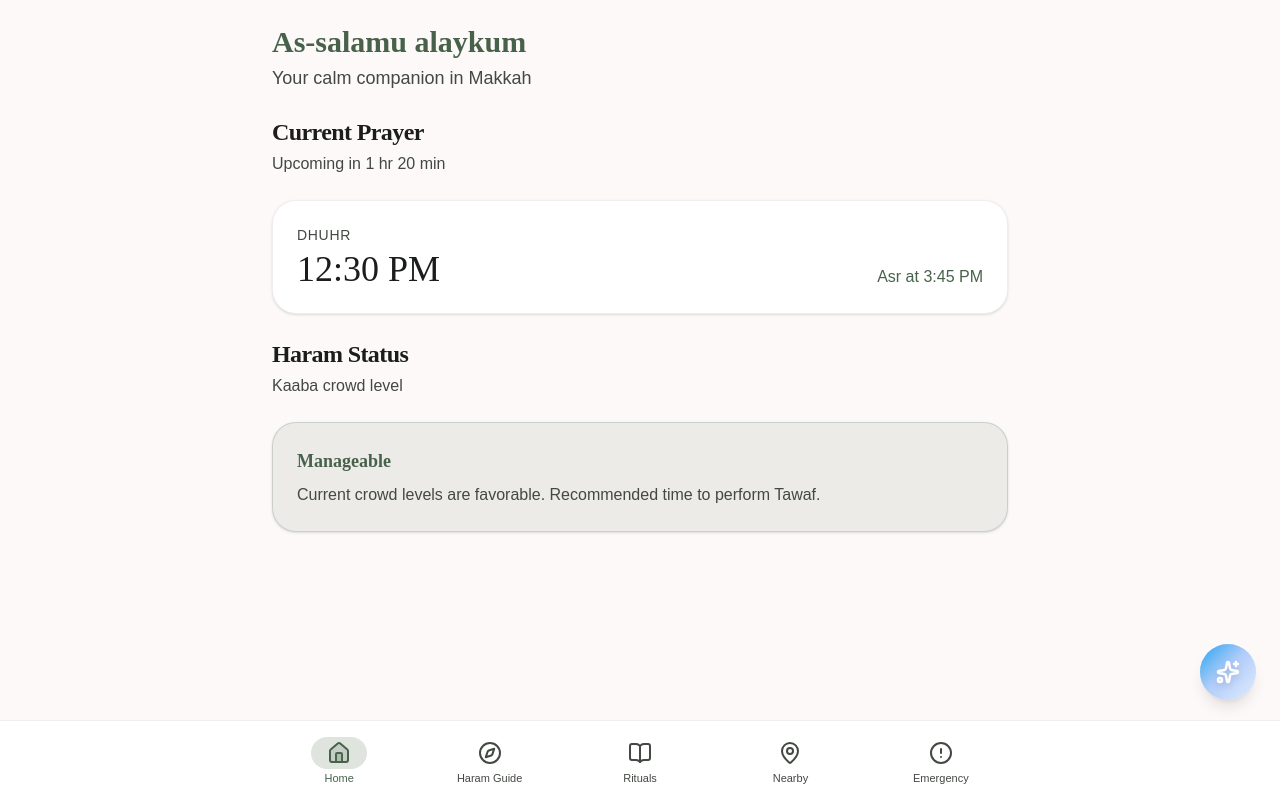
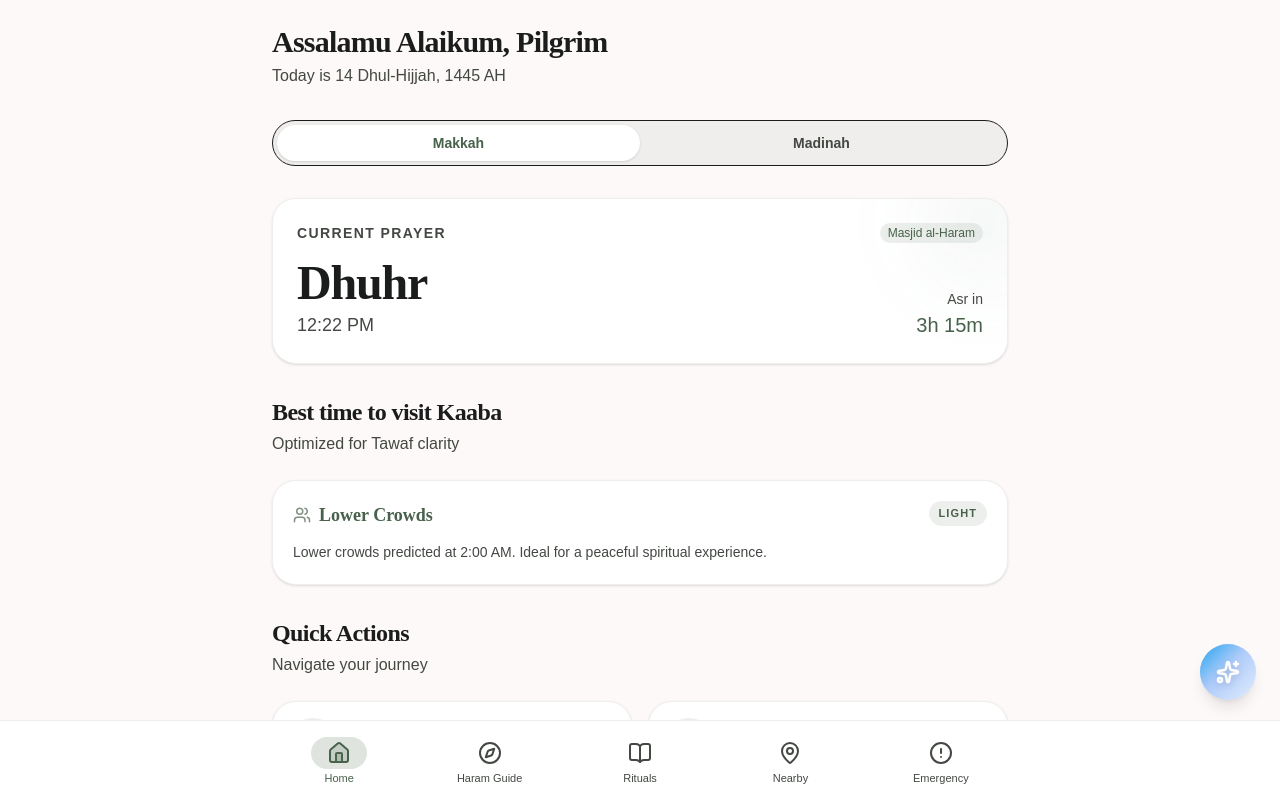
Before and after one commit to aayaancoder1/Hajj-Companion-App, a React (Vite) app in the folder hajj-companion-app-1/: page / in a window 1280 px wide. Built offline with nearby package versions, Linux system fonts and the light colour scheme.

Commit message:
feat: implement production-ready home screen experience

```diff
--- /dev/null
+++ b/hajj-companion-app-1/src/components/home/CityToggle.tsx
@@ -0,0 +1,34 @@
+import React from 'react';
+import { useAppStore } from '../../store';
+import { cn } from '../ui/Button';
+
+export const CityToggle: React.FC = () => {
+  const { selectedCity, setSelectedCity } = useAppStore();
+
+  return (
+    <div className="flex bg-surface-container rounded-full p-1 border border-surface-variant">
+      <button
+        onClick={() => setSelectedCity('Makkah')}
+        className={cn(
+          'flex-1 py-2 px-4 rounded-full text-sm font-semibold transition-all duration-300 ease-out',
+          selectedCity === 'Makkah'
+            ? 'bg-surface-container-lowest text-primary shadow-sm'
+            : 'text-on-surface-variant hover:text-on-surface'
+        )}
+      >
+        Makkah
+      </button>
+      <button
+        onClick={() => setSelectedCity('Madinah')}
+        className={cn(
+          'flex-1 py-2 px-4 rounded-full text-sm font-semibold transition-all duration-300 ease-out',
+          selectedCity === 'Madinah'
+            ? 'bg-surface-container-lowest text-primary shadow-sm'
+            : 'text-on-surface-variant hover:text-on-surface'
+        )}
+      >
+        Madinah
+      </button>
+    </div>
+  );
+};
--- /dev/null
+++ b/hajj-companion-app-1/src/components/home/CrowdCard.tsx
@@ -0,0 +1,27 @@
+import React from 'react';
+import { Card } from '../ui/Card';
+import { StatusPill, type StatusLevel } from './StatusPill';
+import { Users } from 'lucide-react';
+
+interface CrowdCardProps {
+  level: StatusLevel;
+  title: string;
+  recommendation: string;
+}
+
+export const CrowdCard: React.FC<CrowdCardProps> = ({ level, title, recommendation }) => {
+  return (
+    <Card className="p-5 flex flex-col gap-3">
+      <div className="flex items-start justify-between">
+        <div className="flex items-center gap-2 text-primary font-serif">
+          <Users size={18} className="text-primary/70" />
+          <h3 className="font-semibold text-lg">{title}</h3>
+        </div>
+        <StatusPill level={level} />
+      </div>
+      <p className="text-on-surface-variant text-sm leading-relaxed">
+        {recommendation}
+      </p>
+    </Card>
+  );
+};
--- /dev/null
+++ b/hajj-companion-app-1/src/components/home/OfflineBanner.tsx
@@ -0,0 +1,21 @@
+import React from 'react';
+import { useAppStore } from '../../store';
+import { CloudOff } from 'lucide-react';
+
+export const OfflineBanner: React.FC = () => {
+  const { isOffline } = useAppStore();
+
+  if (!isOffline) return null;
+
+  return (
+    <div className="bg-surface-variant border border-outline-variant text-on-surface px-4 py-3 rounded-2xl text-sm flex items-start gap-3 animate-in fade-in slide-in-from-top-2">
+      <CloudOff size={18} className="text-on-surface-variant shrink-0 mt-0.5" />
+      <div>
+        <p className="font-semibold mb-0.5">You are currently offline</p>
+        <p className="text-on-surface-variant text-xs">
+          Basic features and cached guides are still available. Real-time updates will resume once connected.
+        </p>
+      </div>
+    </div>
+  );
+};
--- /dev/null
+++ b/hajj-companion-app-1/src/components/home/PrayerCard.tsx
@@ -0,0 +1,36 @@
+import React from 'react';
+import { Card } from '../ui/Card';
+import { useAppStore } from '../../store';
+
+export const PrayerCard: React.FC = () => {
+  const { selectedCity } = useAppStore();
+
+  return (
+    <Card className="p-6 relative overflow-hidden bg-surface-container-lowest">
+      {/* Decorative background accent */}
+      <div className="absolute -top-10 -right-10 w-32 h-32 bg-primary/5 rounded-full blur-2xl pointer-events-none" />
+
+      <div className="flex flex-col gap-4 relative z-10">
+        <div className="flex items-center justify-between">
+          <p className="text-on-surface-variant text-sm font-semibold uppercase tracking-widest">
+            Current Prayer
+          </p>
+          <span className="text-xs font-medium text-primary bg-primary/10 px-2 py-0.5 rounded-full">
+            {selectedCity === 'Makkah' ? 'Masjid al-Haram' : 'Masjid an-Nabawi'}
+          </span>
+        </div>
+
+        <div className="flex items-end justify-between">
+          <div>
+            <h2 className="text-5xl font-serif text-on-surface font-semibold tracking-tight">Dhuhr</h2>
+            <p className="text-on-surface-variant mt-1 text-lg">12:22 PM</p>
+          </div>
+          <div className="text-right">
+            <p className="text-sm text-on-surface-variant mb-0.5">Asr in</p>
+            <p className="text-xl font-medium text-primary">3h 15m</p>
+          </div>
+        </div>
+      </div>
+    </Card>
+  );
+};
--- /dev/null
+++ b/hajj-companion-app-1/src/components/home/QuickActionCard.tsx
@@ -0,0 +1,30 @@
+import React from 'react';
+import { Card } from '../ui/Card';
+import { Link } from 'react-router-dom';
+import { ChevronRight, type LucideIcon } from 'lucide-react';
+
+interface QuickActionCardProps {
+  title: string;
+  description: string;
+  icon: LucideIcon;
+  to: string;
+}
+
+export const QuickActionCard: React.FC<QuickActionCardProps> = ({ title, description, icon: Icon, to }) => {
+  return (
+    <Link to={to} className="block group outline-none">
+      <Card className="p-4 flex items-center gap-4 transition-all duration-300 group-hover:shadow-md group-focus:ring-2 group-focus:ring-primary group-active:scale-[0.98]">
+        <div className="w-12 h-12 rounded-full bg-primary/10 flex items-center justify-center shrink-0 text-primary">
+          <Icon size={24} strokeWidth={1.5} />
+        </div>
+        <div className="flex-1 min-w-0">
+          <h3 className="font-semibold text-on-surface text-base mb-0.5 truncate">{title}</h3>
+          <p className="text-on-surface-variant text-xs truncate">{description}</p>
+        </div>
+        <div className="text-primary opacity-50 group-hover:opacity-100 transition-opacity">
+          <ChevronRight size={20} />
+        </div>
+      </Card>
+    </Link>
+  );
+};
--- /dev/null
+++ b/hajj-companion-app-1/src/components/home/QuoteCard.tsx
@@ -0,0 +1,27 @@
+import React from 'react';
+import { Card } from '../ui/Card';
+import { Book } from 'lucide-react';
+
+interface QuoteCardProps {
+  quote: string;
+  source: string;
+}
+
+export const QuoteCard: React.FC<QuoteCardProps> = ({ quote, source }) => {
+  return (
+    <Card className="p-6 bg-surface-container-low border-none relative overflow-hidden">
+      {/* Decorative vertical accent line */}
+      <div className="absolute left-0 top-0 bottom-0 w-1 bg-secondary/60 rounded-l-2xl" />
+
+      <div className="flex flex-col gap-3">
+        <Book size={20} className="text-secondary/60" />
+        <blockquote className="font-serif text-[17px] leading-relaxed text-on-surface">
+          "{quote}"
+        </blockquote>
+        <p className="text-on-surface-variant text-sm font-medium mt-1">
+          — {source}
+        </p>
+      </div>
+    </Card>
+  );
+};
--- /dev/null
+++ b/hajj-companion-app-1/src/components/home/StatusPill.tsx
@@ -0,0 +1,29 @@
+import React from 'react';
+import { cn } from '../ui/Button';
+
+export type StatusLevel = 'light' | 'moderate' | 'heavy';
+
+interface StatusPillProps {
+  level: StatusLevel;
+  className?: string;
+}
+
+export const StatusPill: React.FC<StatusPillProps> = ({ level, className }) => {
+  return (
+    <span
+      className={cn(
+        'inline-flex items-center px-2.5 py-1 text-[11px] font-bold rounded-full uppercase tracking-widest',
+        {
+          'bg-primary/10 text-primary': level === 'light',
+          'bg-secondary/15 text-secondary': level === 'moderate',
+          'bg-error/10 text-error': level === 'heavy',
+        },
+        className
+      )}
+    >
+      {level === 'light' && 'Light'}
+      {level === 'moderate' && 'Moderate'}
+      {level === 'heavy' && 'Heavy'}
+    </span>
+  );
+};
--- a/hajj-companion-app-1/src/pages/Home.tsx
+++ b/hajj-companion-app-1/src/pages/Home.tsx
@@ -1,49 +1,87 @@
 import React from 'react';
+import { Compass, BookOpen, MapPin, AlertCircle } from 'lucide-react';
 import { SectionHeader } from '../components/ui/SectionHeader';
-import { Card } from '../components/ui/Card';
-import { useAppStore } from '../store';
+import { PrayerCard } from '../components/home/PrayerCard';
+import { CityToggle } from '../components/home/CityToggle';
+import { CrowdCard } from '../components/home/CrowdCard';
+import { QuickActionCard } from '../components/home/QuickActionCard';
+import { QuoteCard } from '../components/home/QuoteCard';
+import { OfflineBanner } from '../components/home/OfflineBanner';
 
 export const Home: React.FC = () => {
-  const { selectedCity, isOffline } = useAppStore();
+  return (
+    <div className="flex flex-col gap-8 pb-8 animate-in fade-in duration-500">
 
-  return (
-    <div className="flex flex-col gap-6 animate-in fade-in duration-500">
-      <header className="pt-2">
-        <h1 className="text-3xl font-serif font-bold text-primary">As-salamu alaykum</h1>
-        <p className="text-on-surface-variant mt-1 text-lg">Your calm companion in {selectedCity}</p>
+      {/* 1. Greeting / Header Area */}
+      <header className="pt-2 flex flex-col gap-1">
+        <h1 className="text-3xl font-serif font-bold text-on-background tracking-tight">
+          Assalamu Alaikum, Pilgrim
+        </h1>
+        <p className="text-on-surface-variant text-base">
+          Today is 14 Dhul-Hijjah, 1445 AH
+        </p>
       </header>
 
-      {isOffline && (
-        <div className="bg-surface-variant text-on-surface-variant px-4 py-3 rounded-xl text-sm flex items-center gap-2">
-          <div className="w-2 h-2 rounded-full bg-outline"></div>
-          You are currently offline. Basic features are still available.
-        </div>
-      )}
+      {/* 2. Offline Status Awareness */}
+      <OfflineBanner />
 
+      {/* 3. Makkah/Madinah City Toggle */}
+      <CityToggle />
+
+      {/* 4. Current Prayer Card & Next Prayer Countdown */}
       <section>
-        <SectionHeader title="Current Prayer" subtitle="Upcoming in 1 hr 20 min" />
-        <Card className="p-6">
-          <div className="flex justify-between items-end">
-            <div>
-              <p className="text-on-surface-variant text-sm font-medium uppercase tracking-wider mb-1">Dhuhr</p>
-              <p className="text-4xl font-serif text-on-surface">12:30 PM</p>
-            </div>
-            <div className="text-right">
-              <p className="text-primary font-medium">Asr at 3:45 PM</p>
-            </div>
-          </div>
-        </Card>
+        <PrayerCard />
       </section>
 
+      {/* 5 & 6. Crowd Guidance Recommendation & Intensity Indicator */}
       <section>
-        <SectionHeader title="Haram Status" subtitle="Kaaba crowd level" />
-        <Card className="p-6 bg-primary-container/10 border-primary/20">
-          <h3 className="font-semibold text-lg text-primary mb-2">Manageable</h3>
-          <p className="text-on-surface-variant">
-            Current crowd levels are favorable. Recommended time to perform Tawaf.
-          </p>
-        </Card>
+        <SectionHeader title="Best time to visit Kaaba" subtitle="Optimized for Tawaf clarity" />
+        <CrowdCard
+          level="light"
+          title="Lower Crowds"
+          recommendation="Lower crowds predicted at 2:00 AM. Ideal for a peaceful spiritual experience."
+        />
       </section>
+
+      {/* 7. Quick Action Shortcuts */}
+      <section>
+        <SectionHeader title="Quick Actions" subtitle="Navigate your journey" />
+        <div className="grid grid-cols-1 md:grid-cols-2 gap-4">
+          <QuickActionCard
+            title="Haram Guide"
+            description="Interactive maps and gates"
+            icon={Compass}
+            to="/guide"
+          />
+          <QuickActionCard
+            title="Rituals"
+            description="Step-by-step guidance"
+            icon={BookOpen}
+            to="/rituals"
+          />
+          <QuickActionCard
+            title="Nearby"
+            description="Pharmacies and essentials"
+            icon={MapPin}
+            to="/nearby"
+          />
+          <QuickActionCard
+            title="Emergency"
+            description="Immediate assistance contacts"
+            icon={AlertCircle}
+            to="/emergency"
+          />
+        </div>
+      </section>
+
+      {/* 9. Contextual Information Cards */}
+      <section>
+        <QuoteCard
+          quote="And proclaim to the people the Hajj [pilgrimage]; they will come to you on foot and on every lean camel; they will come from every distant pass."
+          source="Surah Al-Hajj, 22:27"
+        />
+      </section>
+
     </div>
   );
 };
```
